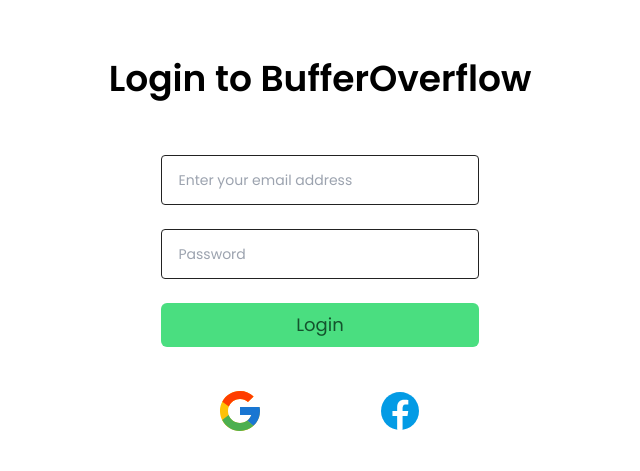
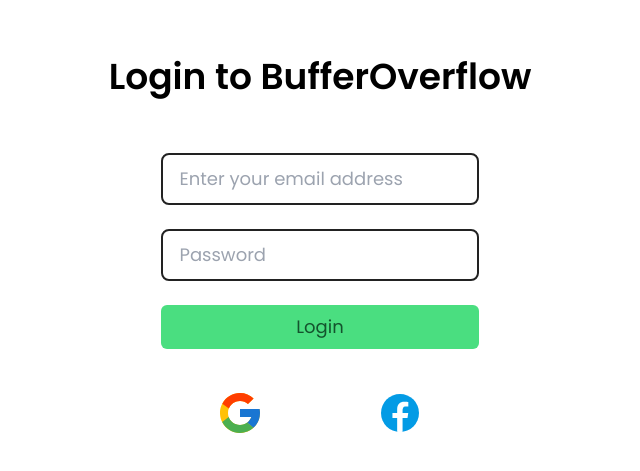
Before and after one commit to BufferOverflow-me/website, a Next.js app: page /sign_in in a window 1280 px wide. Shown: the part 181-652 px from the top of the page, without its empty margins (320-960 px from the left). Built offline with nearby package versions, Linux system fonts and the light colour scheme; no server answers.

Commit message:
Made some ui changes in text feilds

```diff
--- a/components/auth/widgets/input_widget.tsx
+++ b/components/auth/widgets/input_widget.tsx
@@ -8,9 +8,9 @@
                 aria-label={props.label}
                 type={props.type}
                 placeholder={props.placeholder}
-                className="text-sm w-3/4 my-4
-                          py-5 md:py-6 px-4 h-2 border
-                        border-[#222] rounded mb-2"
+                className="text-lg w-3/4 my-4
+                          py-6 px-4 h-2 border-2
+                        border-[#222] dark:border-[#e9e9e9] rounded-lg mb-2"
             />
         </div>
     )
```
